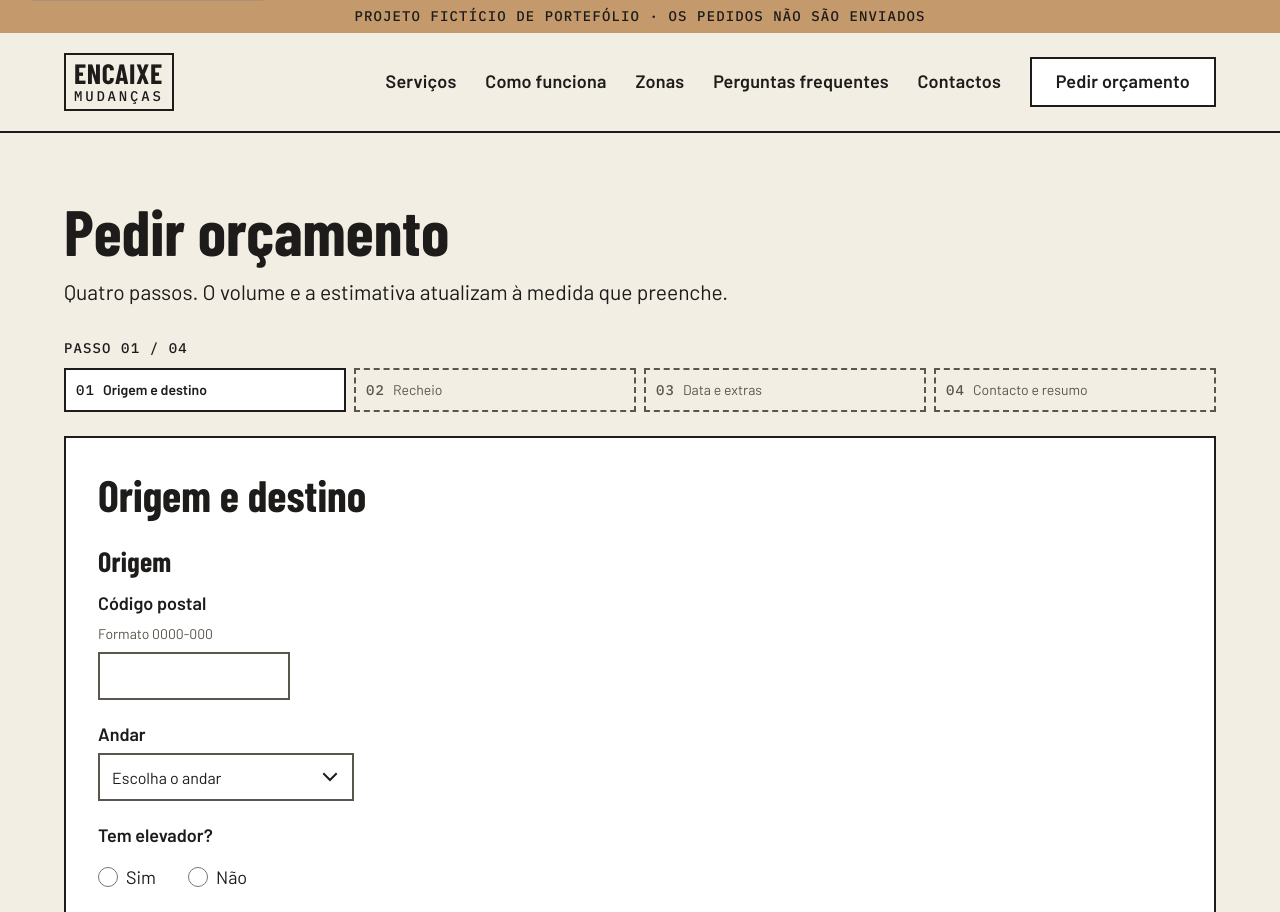
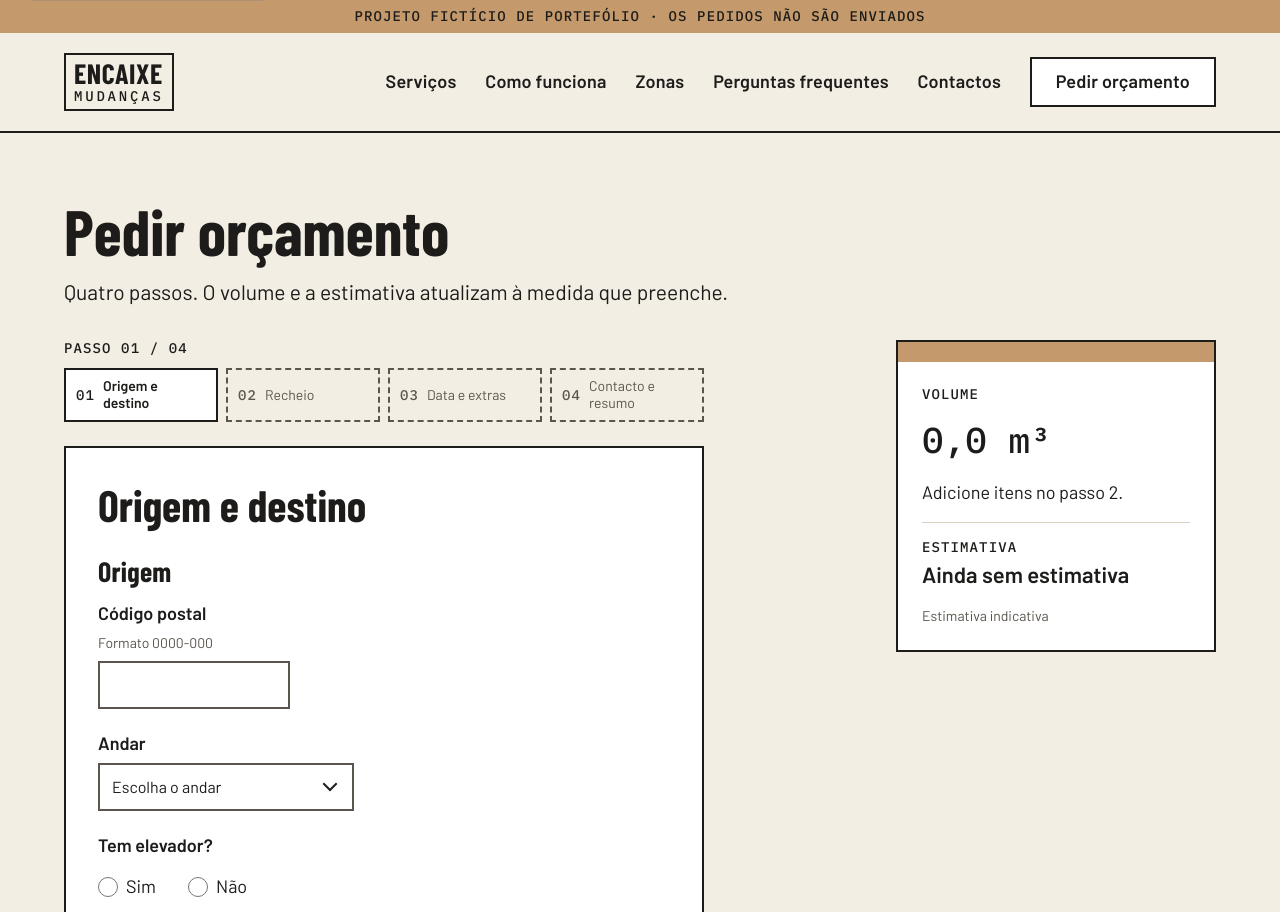
Before and after one commit to henriquefialhodev/encaixe-mudancas, a plain HTML site: page public/orcamento.html in a window 1280 px wide. Shown: the top 912 px of the page. Drawn offline with Linux system fonts and the light colour scheme.

Commit message:
style: lay out the estimate panel as a mobile bar and desktop card

```diff
--- a/public/css/pages/quote.css
+++ b/public/css/pages/quote.css
@@ -402,7 +402,8 @@
   line-height: 1.3;
 }
 
-.site-quote-order-summary-estimate-note {
+.site-quote-order-summary-estimate-note,
+.site-quote-estimate-sub {
   font-size: var(--font-size-small);
   color: var(--color-muted);
   line-height: 1.5;
@@ -420,6 +421,67 @@
   gap: 12px;
 }
 
+/* ESTIMATE PANEL */
+.site-quote-estimate {
+  display: none;
+}
+
+html.js {
+  scroll-padding-bottom: 64px;
+}
+
+.js body {
+  margin-bottom: 64px;
+}
+
+.js .site-quote-estimate {
+  display: flex;
+  justify-content: center;
+  flex-direction: column;
+  background: var(--color-surface);
+  width: 100%;
+  min-height: 64px;
+  position: fixed;
+  bottom: 0;
+  right: 0;
+  border-top: 2px solid var(--color-ink);
+}
+
+.site-quote-estimate-vehicle,
+.site-quote-estimate-price-item .label,
+.site-quote-estimate-sub {
+  display: none;
+}
+
+.site-quote-estimate ul {
+  display: flex;
+  justify-content: space-between;
+  align-items: center;
+  list-style: none;
+  margin: 0;
+  padding: 0 var(--gutter);
+}
+
+.site-quote-estimate-item {
+  display: flex;
+  justify-content: center;
+  align-items: center;
+  gap: 8px;
+}
+
+.site-quote-estimate-volume {
+  font-family: var(--font-mono);
+  font-weight: var(--font-weight-medium);
+  font-size: var(--font-size-estimate);
+  line-height: 1.2;
+}
+
+.site-quote-estimate-price {
+  font-weight: var(--font-weight-semibold);
+  font-size: var(--font-size-estimate);
+  line-height: 1.2;
+}
+
 /* TABLET FORM STEPS */
 @media (min-width: 768px) {
   .site-quote-step,
@@ -427,3 +489,87 @@
     padding: 32px;
   }
 }
+
+/* DESKTOP LAYOUT */
+@media (min-width: 1024px) {
+  html.js {
+    scroll-padding-bottom: 0;
+  }
+
+  .js body {
+    margin-bottom: 0;
+  }
+
+  /* TWO COLUMNS */
+  .site-quote-form {
+    max-width: 640px;
+  }
+
+  .site-quote-layout {
+    display: flex;
+    justify-content: space-between;
+    align-items: flex-start;
+    gap: 48px;
+  }
+
+  /* ESTIMATE CARD */
+  .js .site-quote-estimate {
+    border: 2px solid var(--color-ink);
+    width: 320px;
+    position: sticky;
+    top: 24px;
+    bottom: initial;
+    flex-shrink: 0;
+  }
+
+  .site-quote-estimate-top-bar {
+    background: var(--color-kraft);
+    height: 20px;
+  }
+
+  .site-quote-estimate ul {
+    align-items: initial;
+    flex-direction: column;
+    padding: 24px;
+  }
+
+  .site-quote-estimate-item {
+    gap: 0;
+    align-items: flex-start;
+  }
+
+  .site-quote-estimate-vehicle,
+  .site-quote-estimate-price-item .label,
+  .site-quote-estimate-sub {
+    display: block;
+  }
+
+  .site-quote-estimate-volume-item {
+    display: flex;
+    flex-direction: column;
+    gap: 16px;
+    padding-bottom: 16px;
+  }
+
+  .site-quote-estimate-price-item {
+    display: flex;
+    flex-direction: column;
+    padding-top: 16px;
+    border-top: 1px solid var(--color-line);
+  }
+
+  .site-quote-estimate-price-item .label {
+    margin-bottom: 4px;
+  }
+
+  .site-quote-estimate-volume {
+    font-size: var(--font-size-total);
+    line-height: 1.2;
+  }
+
+  .site-quote-estimate-price {
+    font-size: var(--font-size-price);
+    line-height: 1.3;
+    margin-bottom: 16px;
+  }
+}
--- a/public/css/tokens.css
+++ b/public/css/tokens.css
@@ -32,6 +32,7 @@
   --font-size-price: 2.2rem;
   --font-size-logo: 2.8rem;
   --font-size-logo-sub: 1.4rem;
+  --font-size-estimate: 1.6rem;
 
   /* LAYOUT */
   --gutter: 16px;
--- a/public/orcamento.html
+++ b/public/orcamento.html
@@ -574,17 +574,27 @@
           </div>
         </form>
         <aside class="site-quote-estimate" aria-label="Volume e estimativa">
+          <div class="site-quote-estimate-top-bar" aria-hidden="true"></div>
           <ul>
-            <li>
+            <li
+              class="site-quote-estimate-item site-quote-estimate-volume-item"
+            >
               <span class="label">Volume</span>
-              <p id="site-quote-estimate-volume">0,0 m³</p>
+              <p
+                id="site-quote-estimate-volume"
+                class="site-quote-estimate-volume"
+              >
+                0,0 m³
+              </p>
               <p class="site-quote-estimate-vehicle">
                 Adicione itens no passo 2.
               </p>
             </li>
-            <li>
+            <li class="site-quote-estimate-item site-quote-estimate-price-item">
               <span class="label">Estimativa</span>
-              <p id="site-quote-estimate">Ainda sem estimativa</p>
+              <p id="site-quote-estimate" class="site-quote-estimate-price">
+                Ainda sem estimativa
+              </p>
               <p class="site-quote-estimate-sub">Estimativa indicativa</p>
             </li>
           </ul>
```
